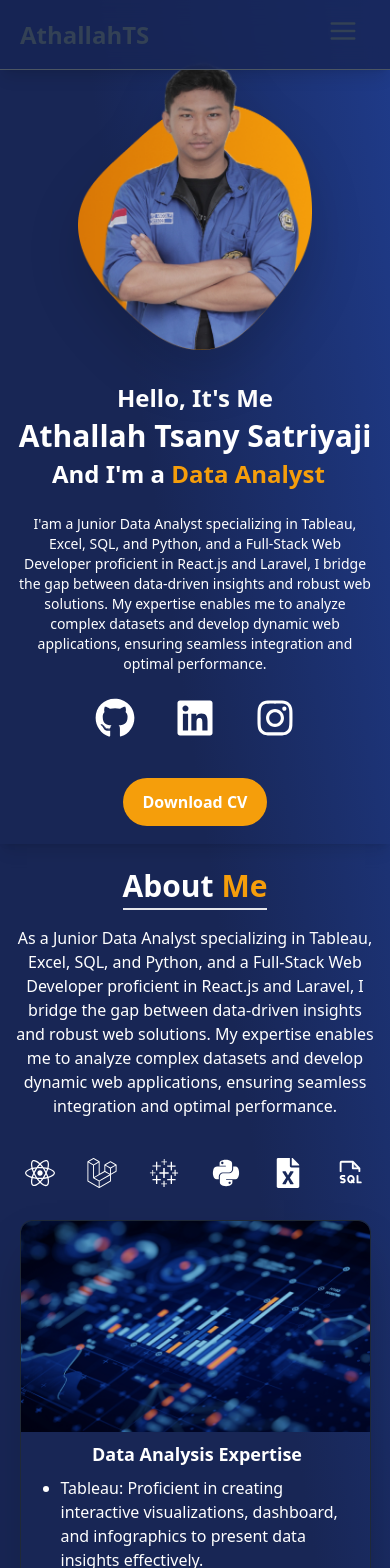
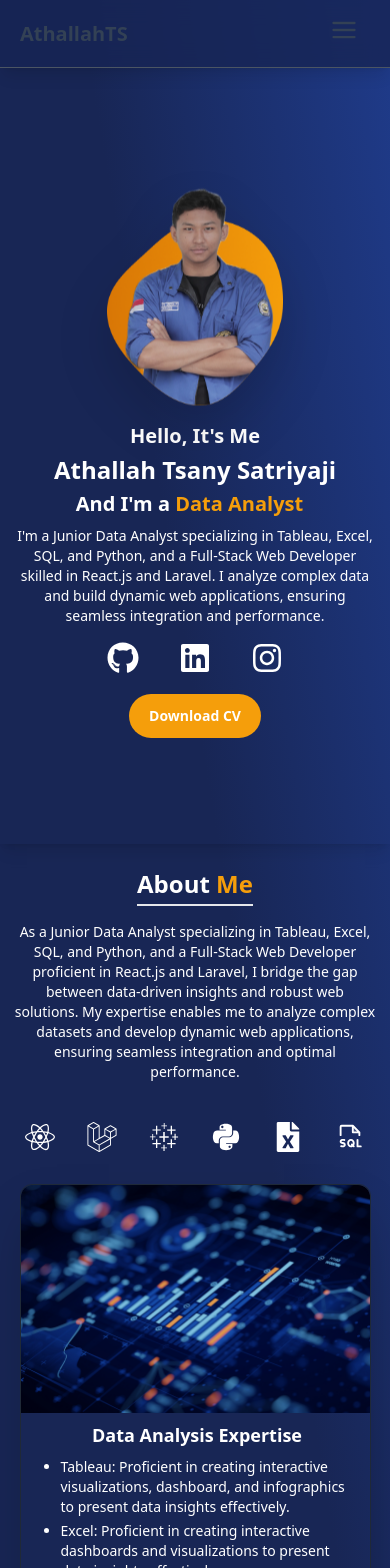
Before and after one commit to athallahdx/portofolio_web, a React (Vite) app: page / in a window 390 px wide. Shown: the top 1568 px of the page. Built offline with nearby package versions, Linux system fonts and the light colour scheme.

Commit message:
responsive again

```diff
--- a/src/components/AboutMe.jsx
+++ b/src/components/AboutMe.jsx
@@ -54,31 +54,31 @@ import TechStackLogos from "./TechStackLogos";
                         className="aboutme place-items-center pb-5"
                     >
                         <div className="border-container text-center border-b-2">
-                            <p className="text-3xl lg:text-6xl font-bold pb-1"><span>About</span> <span className="text-amber-500">Me</span></p>
+                            <p className="text-2xl xs:text-3xl lg:text-6xl font-bold pb-1"><span>About</span> <span className="text-amber-500">Me</span></p>
                         </div>
-                        <p className="max-w-[93vw] lg:text-xl 2xl:text-2xl  text-center mt-4">
+                        <p className="max-w-[93vw] text-sm xs:text-base lg:text-xl 2xl:text-2xl  text-center mt-4">
                             As a Junior Data Analyst specializing in Tableau, Excel, SQL, and Python, and a Full-Stack Web Developer proficient in React.js and Laravel, I bridge the gap between data-driven insights and robust web solutions. My expertise enables me to analyze complex datasets and develop dynamic web applications, ensuring seamless integration and optimal performance.
                         </p>
                     </motion.div>
 
                     <div className="logos flex space-x-8 lg:space-x-36 mt-5 mb-8 justify-center">
-                        <TechStackLogos isMobile={isMobile}/>
+                        <TechStackLogos />
                     </div>
 
                     {/* Data Analyst Section - Slide from Right */}
                     <div
                         id="slide-right"
-                        className={`dataanalystw-fit rounded-xl md:mt-5 flex flex-col items-center lg:flex-row h-auto justify-center shadow-2xl border border-gray-800 max-w-[90vw] transition-transform duration-700 ease-out ${
+                        className={`dataanalystw-fit rounded-xl md:mt-5 flex flex-col items-center lg:items-start lg:flex-row h-auto justify-center shadow-2xl border border-gray-800 max-w-[90vw] transition-transform duration-700 ease-out ${
                             isDataAnalystVisible ? 'lg:translate-x-0 lg:opacity-100' : 'lg:translate-x-[100vw] lg:opacity-0'
                         }`}
                     >
-                        <div className="picture1 w-full lg:w-auto lg:max-w-lg">
-                            <img src={data1} className="h-[25vh] w-full rounded-t-xl lg:rounded-none lg:h-full lg:w-auto" alt="" />
+                        <div className="picture1 w-full lg:w-auto shrink-0 lg:max-w-lg">
+                            <img src={data1} className="w-[25rem]  object-cover h-auto rounded-t-xl lg:rounded-none lg:h-full lg:w-auto" alt="" />
                         </div>
                         <div className="desc1 ms-5 pb-5 md:pb-0 pe-4 lg:pe-12">
-                            <p className="text-lg md:text-xl py-2 text-center lg:text-left font-semibold lg:mb-2">Data Analysis Expertise</p>
+                            <p className="text-lg md:text-xl py-2 text-center lg:text-left 2xl:text-3xl font-bold lg:mb-2 2xl:mb-3">Data Analysis Expertise</p>
 
-                            <ul className="list-disc list-outside text-base md:text-lg space-y-1 pl-5">
+                            <ul className="list-disc list-outside text-sm xs:text-base md:text-lg 2xl:text-[22px] 2xl:space-y-3 space-y-1 pl-5">
                                 <li> <span className="font-medium">Tableau: </span> Proficient in creating interactive visualizations, dashboard, and infographics to present data insights effectively.</li>
                                 <li> <span className="font-medium">Excel: </span> Proficient in creating interactive dashboards and visualizations to present data insights effectively.</li>
                                 <li> <span className="font-medium">SQL: </span> Experienced in writing complex queries to extract, manipulate, and analyze data from relational databases.</li>
@@ -90,14 +90,14 @@ import TechStackLogos from "./TechStackLogos";
                     {/* Web Development Section - Slide from Left */}
                     <div
                         id="slide-left"
-                        className={`webdev w-fit rounded-xl mt-5 flex flex-col-reverse items-center lg:flex-row h-auto justify-center shadow-2xl border border-gray-800 max-w-[90vw] transition-transform duration-700 ease-out ${
+                        className={`webdev w-fit rounded-xl mt-5 flex flex-col-reverse items-center lg:items-start lg:flex-row h-auto justify-center shadow-2xl border border-gray-800 max-w-[90vw] transition-transform duration-700 ease-out ${
                             isWebDevVisible ? 'lg:translate-x-0 lg:opacity-100' : 'lg:-translate-x-[100vw] lg:opacity-0'
                         }`}
                     >
                         <div className="desc1 ms-5 pb-5 md:pb-0 pe-4 lg:pe-12">
-                            <p className="text-lg md:text-xl text-center lg:text-left font-semibold mt-3 mb-2">Web Development Skills</p>
+                            <p className="text-lg md:text-xl py-2 text-center lg:text-left 2xl:text-3xl font-bold lg:mb-2 2xl:mb-3">Web Development Skills</p>
 
-                            <ul className="list-disc list-outside text-base md:text-lg space-y-1 pl-5">
+                            <ul className="list-disc list-outside text-sm xs:text-base md:text-lg 2xl:text-[22px] space-y-1 2xl:space-y-3 pl-5">
                                 <li><span className="font-medium">React.js: </span> Develop dynamic and responsive user interfaces with React.js, ensuring a seamless user experience.</li>
                                 <li><span className="font-medium">Laravel: </span> Build robust back-end systems using Laravel, focusing on scalability and security.</li>
                                 <li><span className="font-medium">Version Control (Git): </span> Experienced in using Git for version control, facilitating collaboration and code management.</li>
@@ -105,7 +105,7 @@ import TechStackLogos from "./TechStackLogos";
                             </ul>
                         </div>
                         <div className="picture1 w-full lg:w-auto lg:max-w-lg">
-                            <img src={dev1} className="h-[25vh] w-full rounded-t-xl lg:rounded-none lg:h-full lg:w-auto" alt="" />
+                            <img src={dev1} className="w-[25rem] h-auto rounded-t-xl lg:rounded-none lg:h-full lg:w-auto" alt="" />
                         </div>
                     </div>
                 </div>
--- a/src/components/NavBar.jsx
+++ b/src/components/NavBar.jsx
@@ -5,19 +5,19 @@ import { CgMenu } from "react-icons/cg";
 
 const NavLinks = () => (
   <>
-    <Link to="Profile" smooth={true} duration={500} className="hover:text-gray-300 focus:outline-none focus:ring-2 focus:ring-white cursor-pointer">
+    <Link to="Profile" smooth={true} duration={500} className="hover:text-gray-300 focus:outline-none focus:ring-2 focus:ring-white cursor-pointer sm:max-lg:text-2xl sm:max-lg:font-semibold">
       Home
     </Link>
-    <Link to="About" smooth={true} duration={500} className="hover:text-gray-300 focus:outline-none focus:ring-2 focus:ring-white cursor-pointer">
+    <Link to="About" smooth={true} duration={500} className="hover:text-gray-300 focus:outline-none focus:ring-2 focus:ring-white cursor-pointer sm:max-lg:text-2xl sm:max-lg:font-semibold">
       About Me
     </Link>
-    <Link to="portfolio" smooth={true} duration={500} className="hover:text-gray-300 focus:outline-none focus:ring-2 focus:ring-white cursor-pointer">
+    <Link to="portfolio" smooth={true} duration={500} className="hover:text-gray-300 focus:outline-none focus:ring-2 focus:ring-white cursor-pointer sm:max-lg:text-2xl sm:max-lg:font-semibold">
       Portfolio
     </Link>
-    <Link to="services" smooth={true} duration={500} className="hover:text-gray-300 focus:outline-none focus:ring-2 focus:ring-white cursor-pointer">
+    <Link to="services" smooth={true} duration={500} className="hover:text-gray-300 focus:outline-none focus:ring-2 focus:ring-white cursor-pointer sm:max-lg:text-2xl sm:max-lg:font-semibold">
       Services
     </Link>
-    <Link to="contact" smooth={true} duration={500} className="hover:text-gray-300 focus:outline-none focus:ring-2 focus:ring-white cursor-pointer">
+    <Link to="contact" smooth={true} duration={500} className="hover:text-gray-300 focus:outline-none focus:ring-2 focus:ring-white cursor-pointer sm:max-lg:text-2xl sm:max-lg:font-semibold">
       Contact
     </Link>
   </>
@@ -29,10 +29,10 @@ export default function NavBar() {
   const [isMobile, setIsMobile] = useState(false);
 
   useEffect(() => {
-    setIsMobile(window.innerWidth < 768);
+    setIsMobile(window.innerWidth < 801);
 
     const handleResize = () => {
-      setIsMobile(window.innerWidth < 768);
+      setIsMobile(window.innerWidth < 801);
     };
 
     const handleScroll = () => {
@@ -61,20 +61,20 @@ export default function NavBar() {
   return (
     <header className={getHeaderClass()}>
       <nav className={getNavBarClass()} role="navigation" aria-label="Main Navigation">
-        <div className="logo ms-5 md:ms-24">
-          <h1 className="text-2xl md:text-3xl font-bold">AthallahTS</h1>
+        <div className="logo ms-5 sm:ms-6 lg:ms-24">
+          <h1 className="text-xl xs:text-2xl md:text-3xl font-bold">AthallahTS</h1>
         </div>
-        <div className="hidden md:flex space-x-16 nav-links me-24">
+        <div className="hidden lg:flex space-x-16 nav-links me-10">
           <NavLinks />
         </div>
-        <div className="menu md:hidden me-8">
+        <div className="menu lg:hidden me-8">
           <button onClick={() => setIsMenuOpen(!isMenuOpen)}>
-            {isMenuOpen ? <FaTimes size={30} /> : <CgMenu size={30} />}
+            {isMenuOpen ? <FaTimes className=" text-[28px] xs:text-[30px] sm:text-[40px]"/> : <CgMenu className="text-[28px] xs:text-[30px] sm:text-[40px]" />}
           </button>
         </div>
       </nav>
       {isMenuOpen && (
-        <div className="md:hidden flex flex-col space-y-4 font-normal text-white items-center basis-full flex-wrap pb-3 pt-3">
+        <div className="lg:hidden flex flex-col space-y-2 xs:space-y-4 sm:space-y-8 font-normal text-white items-center basis-full flex-wrap pb-3 pt-3 sm:pt-4 sm:pb-4">
           <NavLinks />
         </div>
       )}
--- a/src/components/Profile.jsx
+++ b/src/components/Profile.jsx
@@ -13,9 +13,9 @@ export default function Profile() {
     className={`min-h-screen max-h-screen w-screen flex flex-col-reverse mt-0 justify-center lg:flex-row md:justify-evenly items-center lg:space-x-[5vw] 2xl:space-x-[17vw] md:pt-14 shadow-lg md:pb-8`}
   >
     <div className="Text-Description text-center lg:text-left lg:mt-20 2xl:mt-28 text-white font-bold flex flex-col justify-center">
-      <p className="text-2xl lg:text-4xl pb-1 md:pb-3">Hello, It&apos;s Me</p>
-      <p className="text-3xl lg:text-6xl">Athallah Tsany Satriyaji</p>
-      <p className="text-2xl lg:text-4xl pt-1 md:pt-3">
+      <p className="text-xl xs:text-2xl sm:text-3xl lg:text-4xl pb-1 md:pb-3">Hello, It&apos;s Me</p>
+      <p className="text-2xl xs:text-3xl sm:text-4xl lg:text-6xl">Athallah Tsany Satriyaji</p>
+      <p className="text-xl xs:text-2xl sm:text-3xl lg:text-4xl pt-1 md:pt-3">
         And I&apos;m a{' '}
         <TypeAnimation
           sequence={['Data Analyst', 1000, 'Web Developer', 1000]}
@@ -25,27 +25,27 @@ export default function Profile() {
           className='text-amber-500'
         />
       </p>
-      <p className='text-sm lg:text-base px-4 lg:px-0 2xl:text-lg mt-6 font-medium max-w-3xl lg:leading-7'>
-        I&apos;am a Junior Data Analyst specializing in Tableau, Excel, SQL, and Python, and a Full-Stack Web Developer proficient in React.js and Laravel, I bridge the gap between data-driven insights and robust web solutions. My expertise enables me to analyze complex datasets and develop dynamic web applications, ensuring seamless integration and optimal performance.
+      <p className='text-sm xs:text-base sm:text-xl lg:text-lg px-4 lg:px-0 2xl:text-lg mt-2 xs:mt-6 font-medium max-w-3xl lg:leading-7'>
+      I&apos;m a Junior Data Analyst specializing in Tableau, Excel, SQL, and Python, and a Full-Stack Web Developer skilled in React.js and Laravel. I analyze complex data and build dynamic web applications, ensuring seamless integration and performance.
       </p>
-      <div className='my-account flex flex-row justify-center lg:justify-start space-x-10 mt-6'>
-        <a target="_blank" href="https://github.com/athallahdx"><FaGithub size={40} /></a>
-        <a target="_blank" href="https://www.linkedin.com/in/athallah-tsany-satriyaji-635630222/"><FaLinkedin size={40}/></a>
-        <a target="_blank" href="https://www.instagram.com/ath_tsany"><FaInstagram size={40}/></a>
+      <div className='my-account flex flex-row justify-center lg:justify-start space-x-10 mt-4 xs:mt-8'>
+        <a target="_blank" href="https://github.com/athallahdx"><FaGithub className='text-[32px] xs:text-[44px]' /></a>
+        <a target="_blank" href="https://www.linkedin.com/in/athallah-tsany-satriyaji-635630222/"><FaLinkedin className='text-[32px] xs:text-[44px]'/></a>
+        <a target="_blank" href="https://www.instagram.com/ath_tsany"><FaInstagram className='text-[32px] xs:text-[44px]'/></a>
       </div>
 
       <div className="flex justify-center lg:justify-start">
         <a href="">
-          <div className="rounded-full text-center lg:text-xl focus:outline-2 hover:bg-amber-600 focus:outline-offset-2 focus:outline-amber-500 active:bg-amber-700 2xl:text-2xl bg-amber-500 mt-10 px-5 py-3 max-w-80 mx-auto">
+          <div className="rounded-full text-center text-sm xs:text-xl lg:text-xl focus:outline-2 hover:bg-amber-600 focus:outline-offset-2 focus:outline-amber-500 active:bg-amber-700 2xl:text-2xl bg-amber-500 mt-5 xs:mt-8 sm:mt-10 px-5 py-3 xs:py-3 max-w-80 mx-auto">
             Download CV
           </div>
         </a>
       </div>
     </div>
 
-    <div className="Image-Profil animate-bounceCustom mb-8 md:mb-0 flex justify-center items-center max-w-xs sm:max-w-lg lg:max-w-xl xl:max-w-2xl">
+    <div className="Image-Profil animate-bounceCustom mt-[50px] xs:mt-6 sm:mt-[0px] mb-4 xs:mb-8 md:mb-0 flex justify-center items-center max-w-xs sm:max-w-lg lg:max-w-xl xl:max-w-2xl">
       <img
-        className="drop-shadow-2xl max-w-[60vw] lg:max-h-[600px] 2xl:max-h-full w-auto h-auto object-contain"
+        className="drop-shadow-2xl max-w-[45vw] xs:max-w-[60vw] sm:max-w-[40vw] lg:max-h-[600px] 2xl:max-h-full lg:w-auto h-auto object-contain"
         src={profil}
         alt="Profile"
       />
--- a/tailwind.config.js
+++ b/tailwind.config.js
@@ -28,6 +28,9 @@ export default {
       backgroundImage: {
         'custom-gradient': 'linear-gradient(to top right, #182655 60%, #1F3B8A )',
       },
+      screens: {
+        'xs': '400px',
+      },
     },
   },
   plugins: [],
```
Also changed, not shown: src/components/TechStackLogos.jsx (+7 -7 lines), notes.txt.
